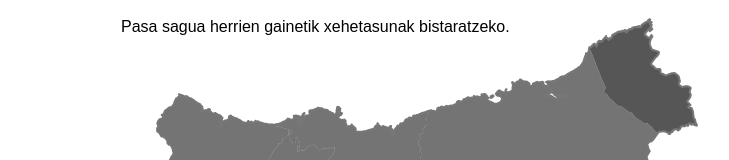
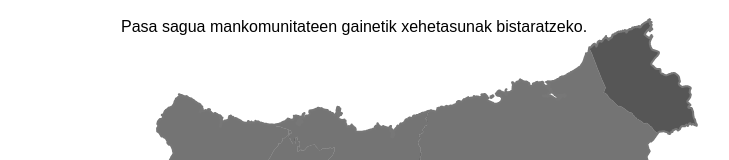
Before and after one commit to iametza/zero-zabor-gipuzkoako-birziklapen-tasa-2014, a plain HTML site: page 2014-gipuzkoa-errefusa-mankomunitateak.html in a window 1280 px wide. Shown: the top 160 px of the page, without its empty margins (274-1003 px from the left). Drawn offline with Linux system fonts and the light colour scheme.

Commit message:
Errefusaren mankomunitatekako maparen hasierako mezuan zuzenketatxoa

```diff
--- a/2014-gipuzkoa-errefusa-mankomunitateak.html
+++ b/2014-gipuzkoa-errefusa-mankomunitateak.html
@@ -10,7 +10,7 @@
 	<body>
 		<div id="kontainerra">
 			<div id="mapa"></div>
-			<div class="hasierako-mezua">Pasa sagua herrien gainetik xehetasunak bistaratzeko.</div>
+			<div class="hasierako-mezua">Pasa sagua mankomunitateen gainetik xehetasunak bistaratzeko.</div>
 			<table class="legenda">
 				<tr>
 					<th></th>
```
